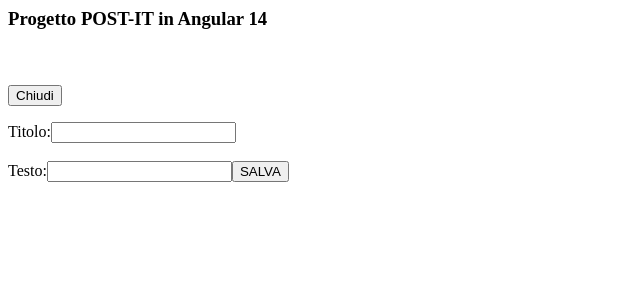
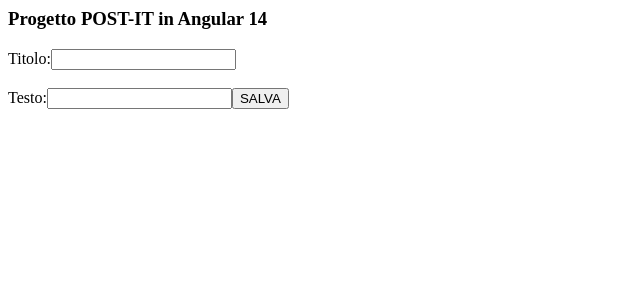
Before and after one commit to Stalioot/angular-ivy-elmfd2, an Angular app: page / in a window 1280 px wide. Shown: the top 300 px of the page, without its empty margins (0-640 px from the left). Built offline with nearby package versions, Linux system fonts and the light colour scheme.

Commit message:
2 files modified

```diff
--- a/src/app/app.component.html
+++ b/src/app/app.component.html
@@ -5,6 +5,7 @@
     <button (click)="mostra(post)">{{post.titolo}}</button>
   </li>
 </ul>
-<app-notifica [dato]="selezione"> </app-notifica>
 
 <app-new-post (newPostEvent)="addPost($event)"> </app-new-post>
+
+<app-notifica [dato]="selezione"> </app-notifica>
--- a/src/app/app.component.ts
+++ b/src/app/app.component.ts
@@ -14,7 +14,7 @@
 })
 export class AppComponent  {
   title: string = 'Progetto POST-IT in Angular ' + VERSION.major;
-  selezione: postIT = new postIT();
+  selezione: postIT;
   arrayPostIT: Array<postIT> = [];
   constructor(private service: PostItService) { }
 
@@ -42,6 +42,7 @@
   }
 
    mostra(selected) {
+      this.selezione = new postIT();
       this.selezione.titolo = selected.titolo;
       this.selezione.testo = selected.testo;
       console.log(this.selezione);
```
